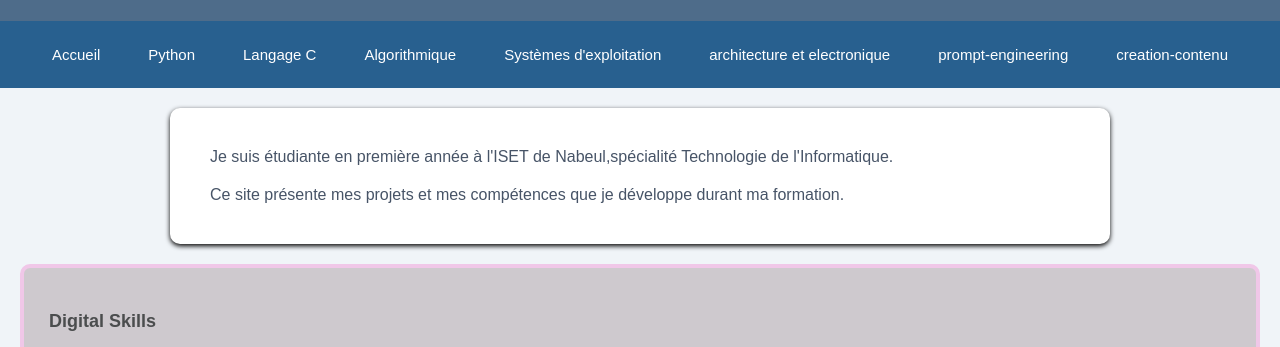
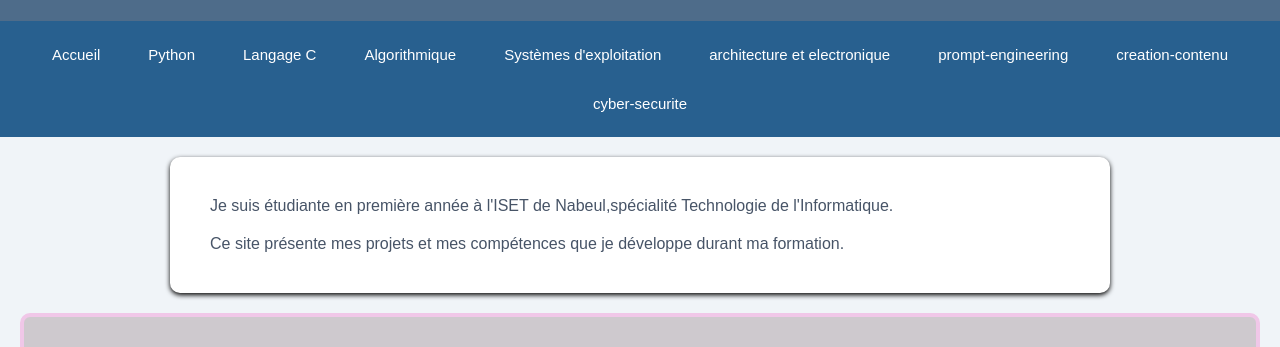
Before and after one commit to onsmami/portfolio_numerique, a plain HTML site: page index.html in a window 1280 px wide. Shown: the part 383-730 px from the top of the page. Drawn offline with Linux system fonts and the light colour scheme.

Commit message:
Fix HTML formatting and add missing links

```diff
--- a/index.html
+++ b/index.html
@@ -31,6 +31,7 @@
       <a href="architecture-electronique.html">architecture et electronique</a>
       <a href="prompt-engineering.html">prompt-engineering</a>
       <a href="creation-contenu.html">creation-contenu</a>
+      <a href="cybersecurite.html">cyber-securite</a>
     </nav>
     <main>
       <section id="accueil" class="presentation">
```
